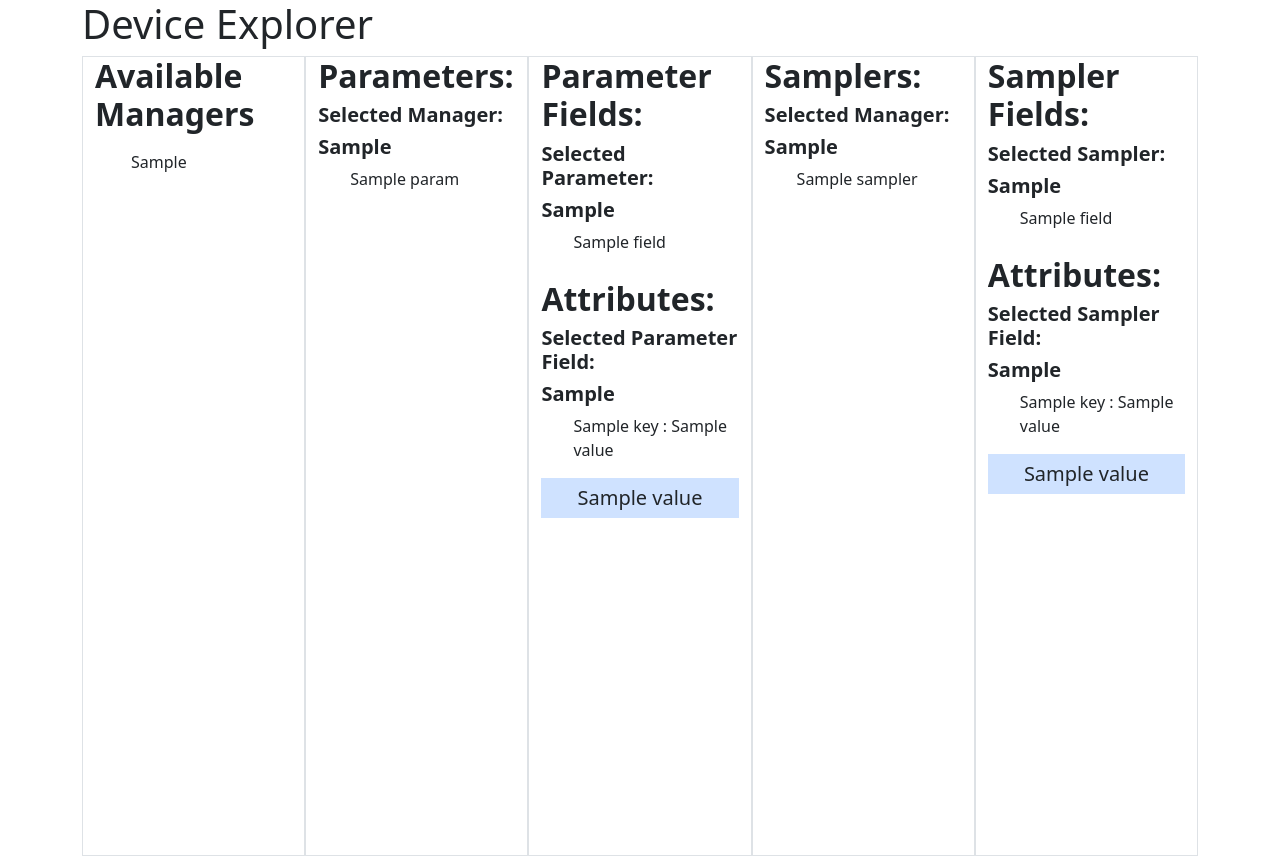
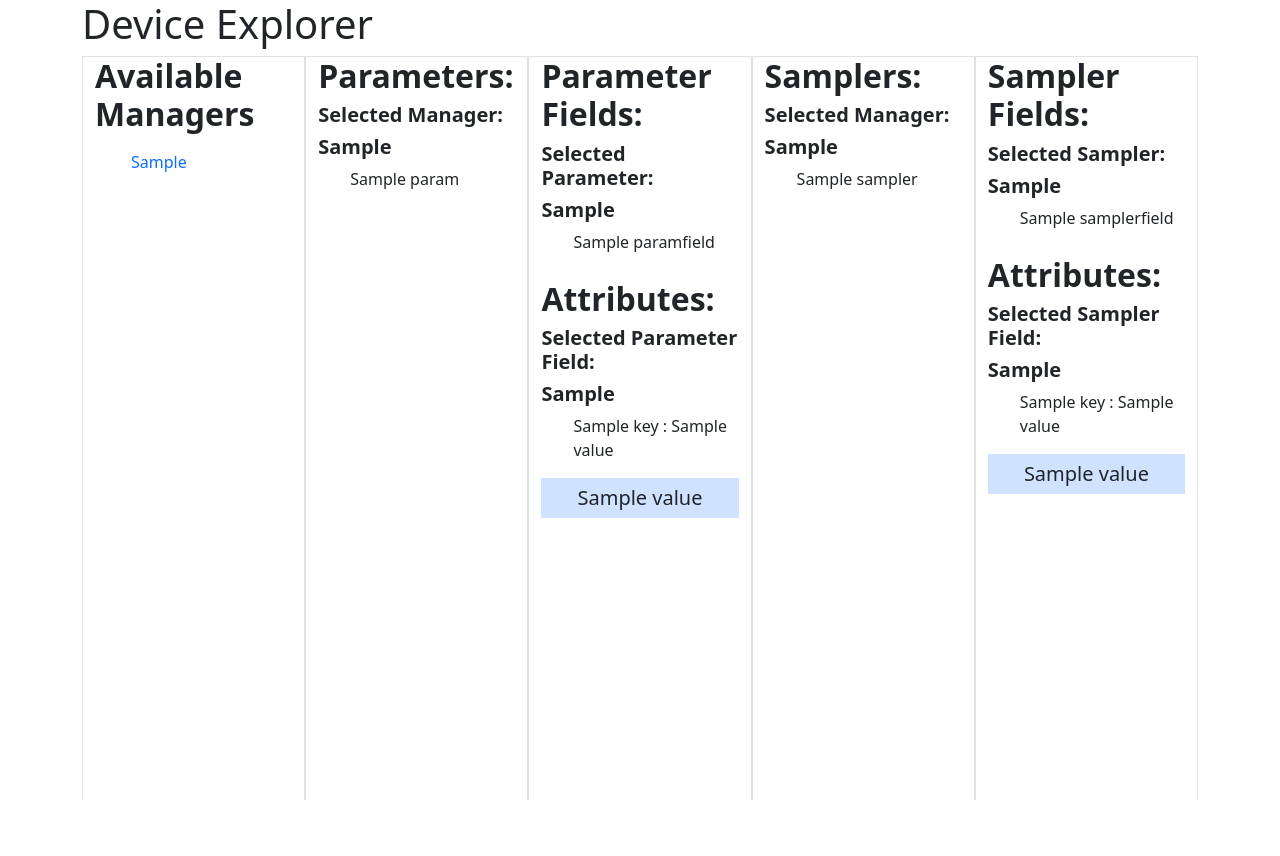
Before and after one commit to sofiarobertson/cleo_web, a Django app: template devex/templates/devex/devex.html in a window 1280 px wide. After the commit the page ends 800 px from the top, so only its background shows below. Run offline with Django 5.2, Linux system fonts and the light colour scheme; the template is opened without the code that fills it: most values are stand-ins (such as "Sample title", 1, 10 or a date in 2020).

Commit message:
Managers with minor managers indicated

```diff
--- a/devex/templates/devex/base.html
+++ b/devex/templates/devex/base.html
@@ -74,6 +74,11 @@
         overflow-y: auto;
       }
 
+      .has-minor-managers {
+        text-color: lightblue;
+        display: inline-block;
+      }
+
         </style>
         <meta charset="utf-8">
         <title>Devex</title>
@@ -86,7 +91,7 @@
                 crossorigin="anonymous"></script>
     </head>
 
-    <div class="container-fluid vh-100">
+    <div class="container vh-100 overflow-y-hidden">
     <body>
         {% block content %}{% endblock %}
     </body>
--- a/devex/templates/devex/devex.html
+++ b/devex/templates/devex/devex.html
@@ -1,8 +1,7 @@
 {% extends "devex/base.html" %}
 {% block content %}
-    <div class="container vh-100">
     <h1>Device Explorer</h1>
-        <fieldset>
+    <fieldset class="h-100">
         <!-- Avalabie managers -->
         <div class="container-fluid vh-100">
             <div class="row h-100">
@@ -17,7 +16,7 @@
                                     <details {% if major_manager in selected_manager %}open{% endif %}>
                                         <summary {% if major_manager == selected_manager %}class="bg-success-subtle"{% endif %}>
                                             <a href="?manager={{ major_manager }}"
-                                                   class="text-decoration-none text-dark ">{{ major_manager }}</a>
+                                               class="text-decoration-none {% if minor_managers %}has-minor-managers {% else %} text-dark {% endif %}">{{ major_manager }}</a>
                                         </summary>
                                         <ul>
                                             {% for minor_manager in minor_managers %}
@@ -34,7 +33,7 @@
                     </div>
                 </div>
                 <!-- Parameters -->
-                    <div class = "col border column">
+                <div class="col border column">
                     <div class ="overflow-scroll" style="max-height: 100%;">
                         <h2 class="fw-bold">Parameters:</h2>
                         <h5 class="fw-bold">Selected Manager:</h5>
@@ -53,10 +52,10 @@
                         <h2 class="fw-bold">Parameter Fields:</h2>
                         <h5 class="fw-bold">Selected Parameter:</h5>
                         <h5 class="fw-bold">{{ selected_param }}</h5>
-                            {% for field, __ in selected_param_info.items %}
-                                <ul {% if field == selected_field %}class="bg-success-subtle"{% endif %}>
-                                    <a href="?manager={{ selected_manager }}&param={{ selected_param }}&field={{ field }}"
-                                       class="text-decoration-none text-dark">{{ field }}</a>
+                        {% for paramfield, __ in selected_param_info.items %}
+                            <ul {% if paramfield == selected_paramfield %}class="bg-success-subtle"{% endif %}>
+                                <a href="?manager={{ selected_manager }}&param={{ selected_param }}&paramfield={{ paramfield }}"
+                                   class="text-decoration-none text-dark">{{ paramfield }}</a>
                             </ul>
                         {% endfor %}
                     </div>
@@ -64,20 +63,18 @@
                     <div class="second-row">
                         <h2 class="fw-bold">Attributes:</h2>
                         <h5 class="fw-bold">Selected Parameter Field:</h5>
-                            <h5 class="fw-bold">{{ selected_field }}</h5>
-                            {% for key, value in selected_field_info.items %}
+                        <h5 class="fw-bold">{{ selected_paramfield }}</h5>
+                        {% for key, value in selected_paramfield_info.items %}
                             <ul>
                                 {{ key }} : {{ value }}
                             </ul>
                         {% endfor %}
                         <!-- Value -->
-                            {% for key, value in selected_value.items %}
+                        {% for key, value in selected_paramvalue.items %}
                             <h5 class="p-2 mb-2 bg-primary-subtle text-dark text-center">{{ value }}</h5>
                         {% endfor %}
                     </div>
                 </div>
-
-
                 <!-- Samplers -->
                 <div class = "col border column">
                     <div class ="overflow-scroll" style="max-height: 100%;">
@@ -98,10 +95,10 @@
                         <h2 class="fw-bold">Sampler Fields:</h2>
                         <h5 class="fw-bold">Selected Sampler:</h5>
                         <h5 class="fw-bold">{{ selected_sampler }}</h5>
-                            {% for field, __ in selected_sampler_info.items %}
-                                <ul {% if field == selected_sampler_field %}class="bg-success-subtle"{% endif %}>
-                                    <a href="?manager={{ selected_manager }}&sampler={{ selected_sampler }}&field={{ field }}"
-                                       class="text-decoration-none text-dark">{{ field }}</a>
+                        {% for samplerfield, __ in selected_sampler_info.items %}
+                            <ul {% if samplerfield == selected_samplerfield %}class="bg-success-subtle"{% endif %}>
+                                <a href="?manager={{ selected_manager }}&sampler={{ selected_sampler }}&samplerfield={{ samplerfield }}"
+                                   class="text-decoration-none text-dark">{{ samplerfield }}</a>
                             </ul>
                         {% endfor %}
                     </div>
@@ -109,17 +106,16 @@
                     <div class="second-row">
                         <h2 class="fw-bold">Attributes:</h2>
                         <h5 class="fw-bold">Selected Sampler Field:</h5>
-                            <h5 class="fw-bold">{{ selected_sampler_field }}</h5>
-                            {% for key, value in selected_sampler_field_info.items %}
+                        <h5 class="fw-bold">{{ selected_samplerfield }}</h5>
+                        {% for key, value in selected_samplerfield_info.items %}
                             <ul>
                                 {{ key }} : {{ value }}
                             </ul>
                         {% endfor %}
                         <!-- Value -->
-                            {% for key, value in selected_sampler_value.items %}
-                            <h5 class="p-2 mb-2 bg-primary-subtle text-dark text-center">{{ value }}</h5>
+                        {% for key, value in selected_samplervalue.items %}
+                            <h5 class="p-2 mb-2 bg-primary-subtle text-dark text-center overflow-x-hidden">{{ value }}</h5>
                         {% endfor %}
-                        </div>
                     </div>
                 </div>
             </div>
```
Also changed, not shown: devex/views.py (+179 -81 lines). Lines whose indentation alone changed are shown as unchanged.
